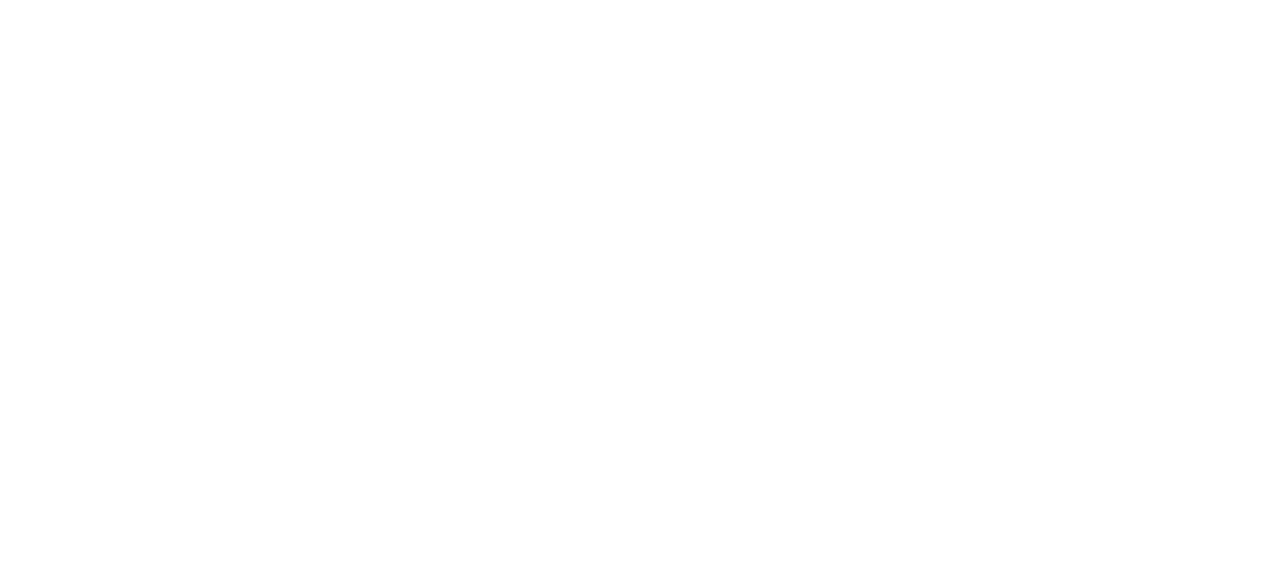
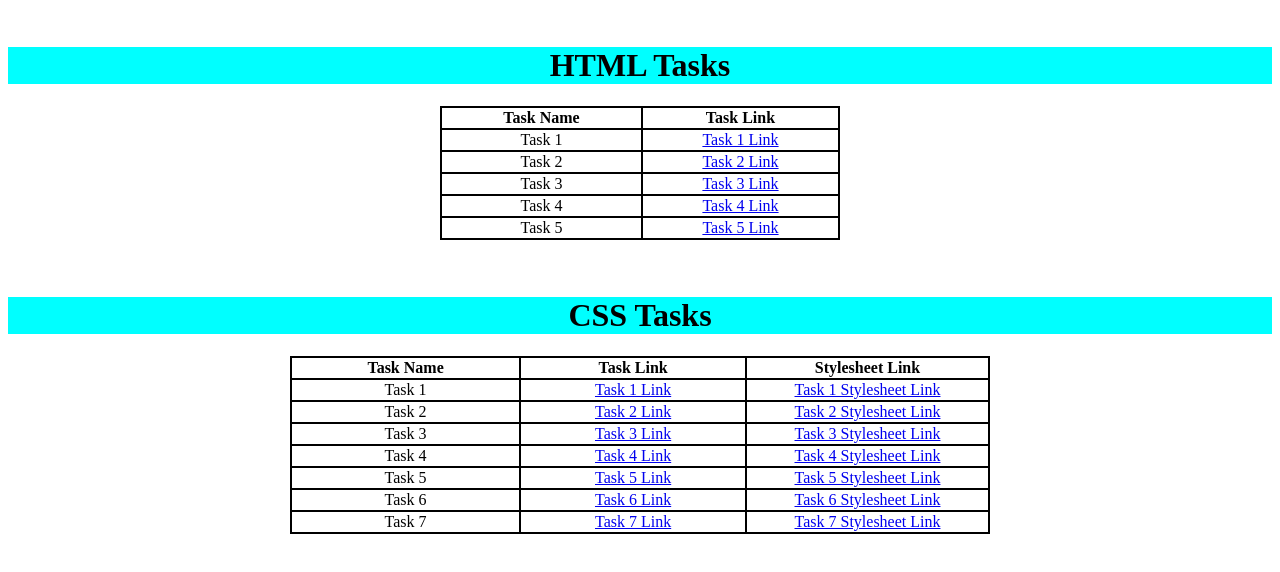
Before and after one commit to mohit-0077/MERN-tasks, a plain HTML site: page index.html in a window 1280 px wide. Drawn offline with Linux system fonts and the light colour scheme.

Commit message:
Update index.html

```diff
--- a/index.html
+++ b/index.html
@@ -3,9 +3,106 @@
 <head>
     <meta charset="UTF-8">
     <meta name="viewport" content="width=device-width, initial-scale=1.0">
-    <title>index</title>
+    <title>Tasks Submission</title>
+    <style>
+        #heading{
+            text-align: center;
+            background-color: aqua;
+        }
+        #cssTable,td,tr,th{
+            border: 2px solid black;
+            text-align: center;
+            border-collapse: collapse;
+            width: 700px;
+        }
+        #htmlTable,td,tr,th{
+            border: 2px solid black;
+            text-align: center;
+            border-collapse: collapse;
+            width: 400px;
+        }
+        table{
+            margin-left: auto;
+            margin-right: auto;
+        }
+    </style>
 </head>
 <body>
-    <table></table>
+    <br>
+    <div>
+        <h1 id="heading">HTML Tasks</h1>
+        <table id="htmlTable">
+            <tr>
+                <th>Task Name</th>
+                <th>Task Link</th>
+            </tr>
+            <tr>
+                <td>Task 1</td>
+                <td><a href="html_task1.html" target="_blank">Task 1 Link</a></td>
+            </tr>
+            <tr>
+                <td>Task 2</td>
+                <td><a href="html_task2.html" target="_blank">Task 2 Link</a></td>
+            </tr>
+            <tr>
+                <td>Task 3</td>
+                <td><a href="html_task3.html" target="_blank">Task 3 Link</a></td>
+            </tr>
+            <tr>
+                <td>Task 4</td>
+                <td><a href="html_task4.html" target="_blank">Task 4 Link</a></td>
+            </tr>
+            <tr>
+                <td>Task 5</td>
+                <td><a href="html_task5.html" target="_blank">Task 5 Link</a></td>
+            </tr>
+        </table>
+    </div>
+    <br><br>
+    <div>
+        <h1 id="heading">CSS Tasks</h1>
+        <table id="cssTable">
+            <tr>
+                <th>Task Name</th>
+                <th>Task Link</th>
+                <th>Stylesheet Link</th>
+            </tr>
+            <tr>
+                <td>Task 1</td>
+                <td><a href="css_task1.html" target="_blank">Task 1 Link</a></td>
+                <td><a href="css_task1.css" target="_blank">Task 1 Stylesheet Link</a></td>
+            </tr>
+            <tr>
+                <td>Task 2</td>
+                <td><a href="css_task2.html" target="_blank">Task 2 Link</a></td>
+                <td><a href="css_task2.css" target="_blank">Task 2 Stylesheet Link</a></td>
+            </tr>
+            <tr>
+                <td>Task 3</td>
+                <td><a href="css_task3.html" target="_blank">Task 3 Link</a></td>
+                <td><a href="css_task3.css" target="_blank">Task 3 Stylesheet Link</a></td>
+            </tr>
+            <tr>
+                <td>Task 4</td>
+                <td><a href="css_task4.html" target="_blank">Task 4 Link</a></td>
+                <td><a href="css_task4.css" target="_blank">Task 4 Stylesheet Link</a></td>
+            </tr>
+            <tr>
+                <td>Task 5</td>
+                <td><a href="css_task5.html" target="_blank">Task 5 Link</a></td>
+                <td><a href="css_task5.css" target="_blank">Task 5 Stylesheet Link</a></td>
+            </tr>
+            <tr>
+                <td>Task 6</td>
+                <td><a href="css_task6.html" target="_blank">Task 6 Link</a></td>
+                <td><a href="css_task6.css" target="_blank">Task 6 Stylesheet Link</a></td>
+            </tr>
+            <tr>
+                <td>Task 7</td>
+                <td><a href="css_task7.html" target="_blank">Task 7 Link</a></td>
+                <td><a href="css_task7.css" target="_blank">Task 7 Stylesheet Link</a></td>
+            </tr>
+        </table>
+    </div>
 </body>
 </html>
```
